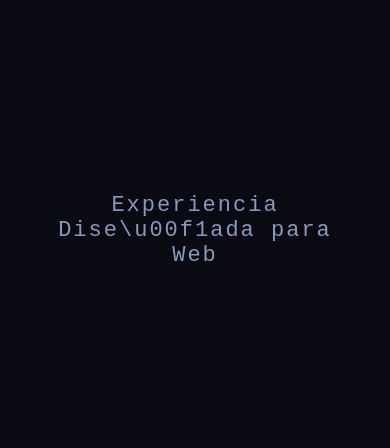
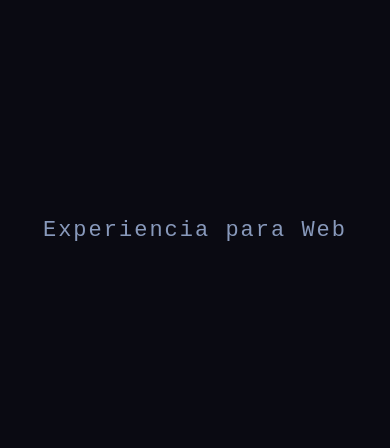
Before and after one commit to stevennavia/e303, a website built with Vite: page index.html in a window 390 px wide. Shown: the part 192-640 px from the top of the page. Built offline with nearby package versions, Linux system fonts and the light colour scheme.

Commit message:
mobile msg: Experiencia para Web

```diff
--- a/index.html
+++ b/index.html
@@ -8,7 +8,7 @@
 </head>
 <body>
   <audio id="bg-music" src="/music.mp3" loop preload="auto"></audio>
-  <div id="mobile-block">Experiencia Dise\u00f1ada para Web</div>
+  <div id="mobile-block">Experiencia para Web</div>
   <div id="game-container"></div>
   <div id="cinematic-overlay"></div>
 
```
